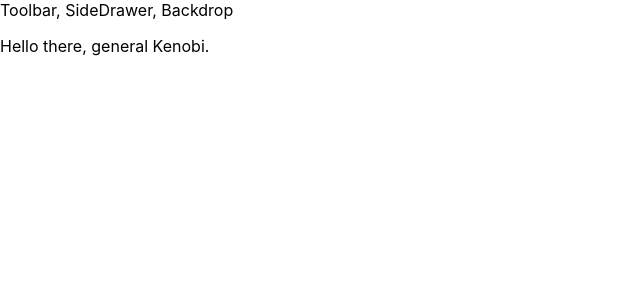
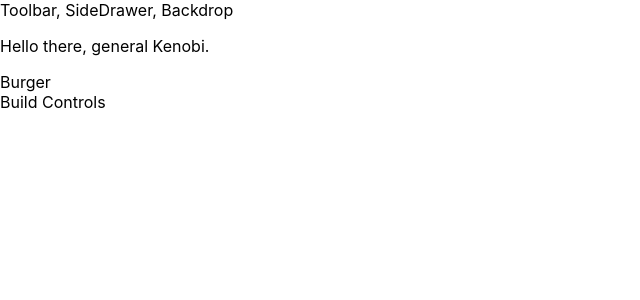
Before and after one commit to StefanK2ff/burger-builder-app, a React (Create React App) app: page / in a window 1280 px wide. Shown: the top 300 px of the page, without its empty margins (0-640 px from the left). Built offline with nearby package versions, Linux system fonts and the light colour scheme.

Commit message:
BurgerBuilder basic setup

```diff
--- a/src/App.js
+++ b/src/App.js
@@ -1,11 +1,13 @@
-import React from 'react';
-import Layout from "./components/Layouts/Layout"
+import React from "react";
+import Layout from "./components/Layouts/Layout";
+import BurgerBuilder from "./containers/BurgerBuilder";
 
 function App() {
   return (
-    <div >
-    <Layout>
-      <p>Hello there, general Kenobi.</p>
+    <div>
+      <Layout>
+        <p>Hello there, general Kenobi.</p>
+        <BurgerBuilder/>
       </Layout>
     </div>
   );
--- a/src/components/Layouts/Layout.js
+++ b/src/components/Layouts/Layout.js
@@ -1,10 +1,11 @@
 import React from "react";
 import Aux from "../../hoc/Aux";
+import classes from "./Layout.module.css"
 
 const layout = (props) => (
   <Aux>
     <div>Toolbar, SideDrawer, Backdrop</div>
-    <main>{props.children}</main>
+    <main className={classes.Content}>{props.children}</main>
   </Aux>
 );
 
--- /dev/null
+++ b/src/components/Layouts/Layout.module.css
@@ -0,0 +1,3 @@
+.Content {
+    margin-top: 16px;
+}
--- /dev/null
+++ b/src/containers/BurgerBuilder.js
@@ -0,0 +1,15 @@
+import React, { Component } from 'react'
+import Aux from '../hoc/Aux'
+
+export default class BurgerBuilder extends Component {
+    render() {
+        return (
+            <Aux>
+                <div>Burger</div>
+                <div>Build Controls</div>
+
+            </Aux>
+
+        )
+    }
+}
--- a/src/hoc/Aux.js
+++ b/src/hoc/Aux.js
@@ -1,3 +1,3 @@
-const aux = (props) => props.children
+const Aux = (props) => props.children
 
-export default aux
+export default Aux
```
